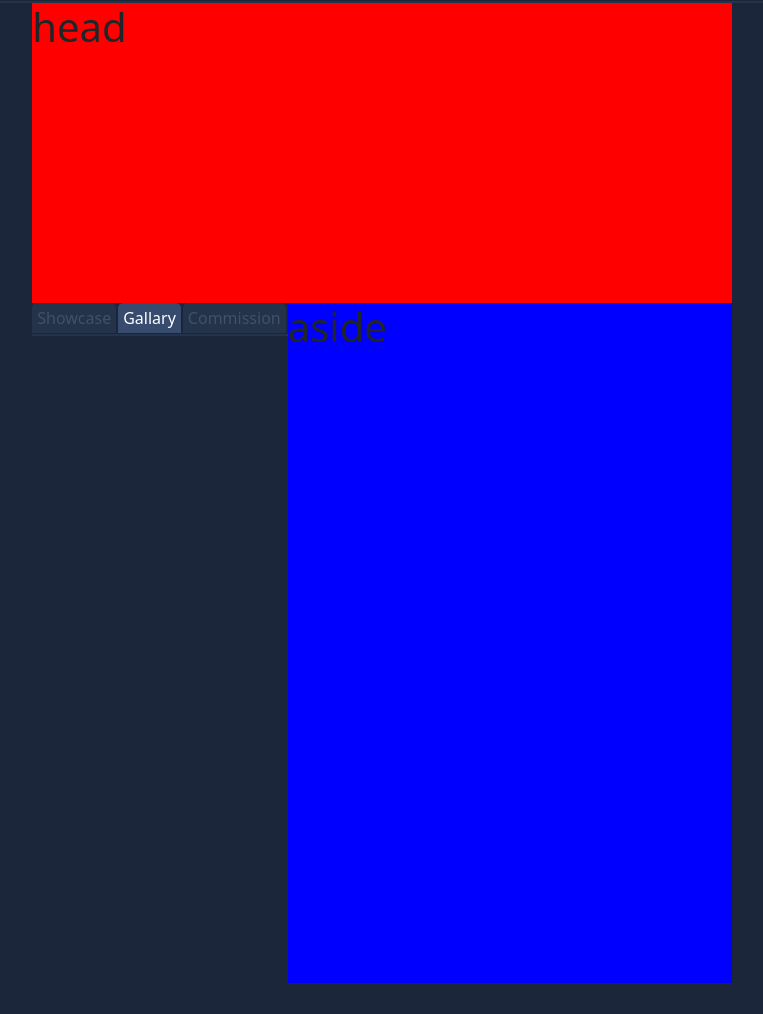
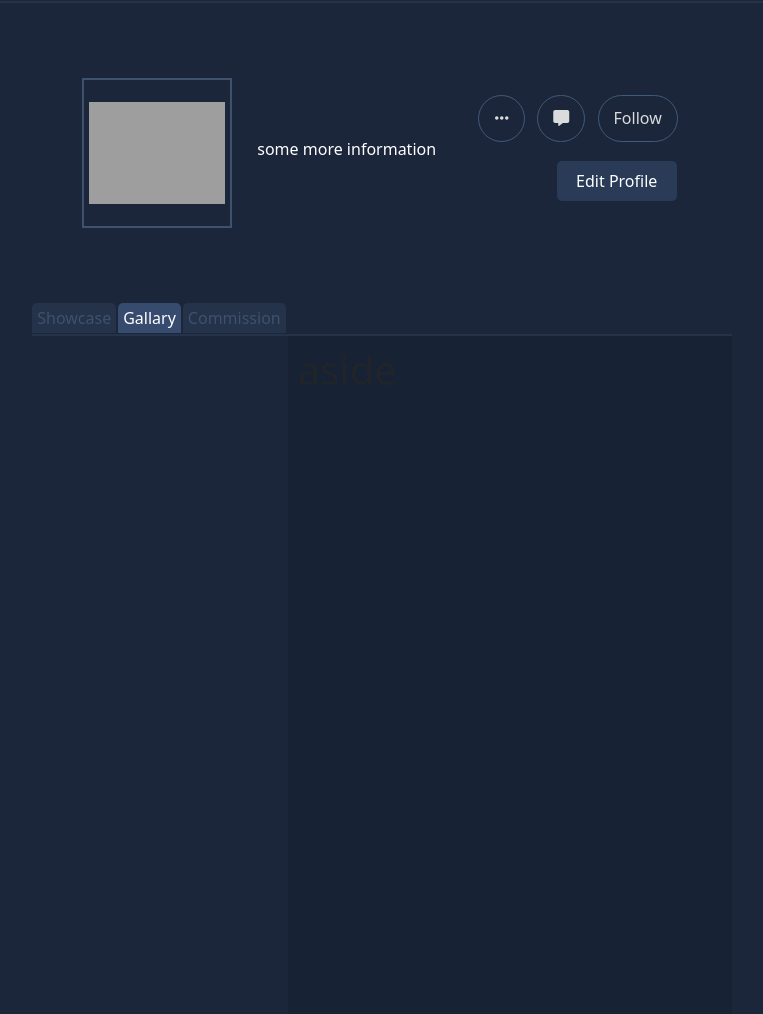
Before and after one commit to JRichm/artistlinq, a Flask app: template templates/user_view.html in a window 1280 px wide. Shown: the part 76-1090 px from the top of the page, without its empty margins (258-1021 px from the left). Before the commit the page ends 1059 px from the top, so only its background shows below. Run offline with Flask 3, Linux system fonts and the light colour scheme; the template is opened without the code that fills it, so the values that code supplies are empty; some libraries are stand-ins or nearby versions; grey boxes are pictures that could not be loaded.

Commit message:
added new styling to user_view

```diff
--- a/static/css/user_view.css
+++ b/static/css/user_view.css
@@ -5,18 +5,100 @@ main {
     grid-template-columns: auto 444px;
 }
 
+/* USER HEADER CARD */
 .user-info-head {
-    background-color: red;
     grid-column: 1 / 3;
     height: 300px;
+    display: flex;
+    flex-direction: row;
+    padding: 50px;
+    justify-content: space-between;
+    align-items: center;
+    width: 100%;
 }
 
-aside {
-    background-color: blue;
+.user-info-container {
+    display: flex;
+    flex-direction: row;
+}
+
+.user-info {
+    color: white;
+    display: flex;
+    flex-direction: column;
+    justify-content: center;
+    margin-left: 25px;
+}
+
+.user-image-container {
+    height: 150px; width: 150px;
+}
+
+.user-image {
+    top: 0;
+    left: 0;
+    width: 100%;
+    height: 100%;
+    padding: 5px;
+    object-fit: contain;
+    border: 2px #3f516d solid;
+}
+
+.user-options-container {
+    display: flex;
+    flex-direction: column;
+    align-items: end;
+    justify-content: center;
+    height: 100%;
+}
+
+.user-buttons button {
+    outline: 1px solid #415a77;
+    border: none;
+    overflow: hidden;
+    height: auto;
+    border-radius: 25px;
+    padding: 0px 15px 0px 15px;
+    color: white;
+    background-color: transparent;
+    height: 45px;
+    min-width: 45px;
+    margin: 5px;
+}
+
+.user-buttons > * {
+    color: #dadbdd !important;
+}
+
+.user-buttons button:hover {
+    background-color: #212d46;
+}
+
+#edit-profile-button {
+    background-color: #293b57;
+    border: none;
+    color: white;
+    height: 40px;
+    width: 120px;
+    margin: 15px 5px 15px 5px;
+    border-radius: 5px;
+}
+
+#edit-profile-button:hover {
+    background-color: #2f4363;
+}
+
+/* ASIDE */
+.right-panel {
+    margin-top: 31px;
+    border-top: #24334a 2px solid;
     width: 444;
     height: 680px;
+    padding: 10px;
+    background-color: #182235;
 }
 
+/* MAIN CONTENT */
 .user-nav {
     display: flex;
     justify-content: left;
@@ -27,7 +109,7 @@ aside {
     color: #3f516d;
     padding: 3px 5px 3px 5px;
     margin: 0px 2px 1px 0px;
-    border-radius: 5px 5px 0 0 ;
+    border-radius: 5px 5px 0 0;
 }
 
 .user-nav p:hover {
@@ -55,7 +137,7 @@ aside {
 .image-container {
     position: relative;
     padding-bottom: 90%;
-    background-color: #0d1b2a;
+    background-color: #182235;
     border-radius: 3px;
 }
 
--- a/templates/user_view.html
+++ b/templates/user_view.html
@@ -7,8 +7,25 @@
 {% block body %}
 <main>
   <section class="user-info-head">
-    <h1> head </h1>
-
+    <article class="user-info-container">
+      <div class="user-image-container">
+        <img class="user-image" src="/static/images/user_icon.png">
+      </div>
+      <div class="user-info">
+        <h4>{{ view_user.username }}</h4>
+        <p>some more information</p>
+      </div>
+    </article>
+    <aside class="user-options-container">
+      <div class="user-buttons">
+        <button><i class="fa-solid fa-ellipsis"></i></button>
+        <button><i class="fa-solid fa-message"></i></button>
+        <button>Follow</button>
+      </div>
+      {% if view_user.username == username %}
+      <button id="edit-profile-button">Edit Profile</button>
+      {% endif %}
+    </aside>
   </section>
   <section class="main-section">
     <nav id="user-nav" class="user-nav">
@@ -16,22 +33,22 @@
       <p id="gallaryNav">Gallary</p>
       <p id="commissionNav">Commission</p>
     </nav>
-    <div id="showcase" class="hidden">
+    <article id="showcase" class="hidden">
       <h1> showcase test</h1>
-    </div>
-    <div id="gallary" class="image-board hidden">
+    </article>
+    <article id="gallary" class="image-board hidden">
       {% for image in images %}
-      <div class="image-container">
+      <article class="image-container">
           <a href="/post/{{ image.id }}"><img class="image-board-img" src="../{{ image.url }}" width="400"></a>
           <span class="post-info"></span>
-      </div>
+      </article>
       {% endfor %}
-    </div>
-    <div id="commission" class="hidden">
+    </article>
+    <article id="commission" class="hidden">
       <h1> commission test</h1>
-    </div>
+    </article>
   </section>
-  <aside>
+  <aside class="right-panel">
     <h1> aside </h1>
   </aside>
 </main>
```
